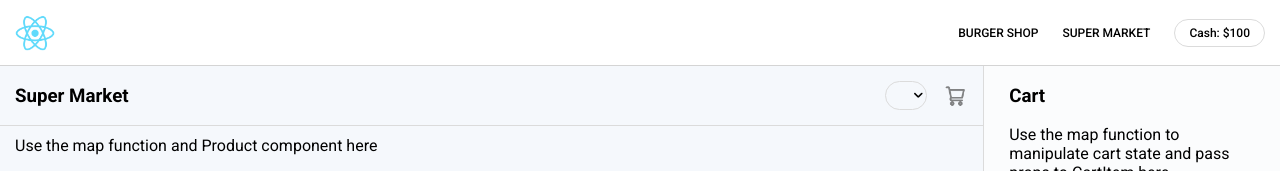
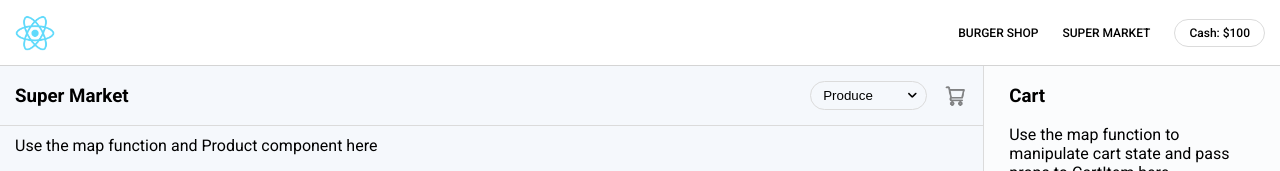
Before and after one commit to J3NNog1/reactville-lab, a React (Create React App) app: page /market in a window 1280 px wide. Shown: the top 171 px of the page. Built offline with nearby package versions, Linux system fonts and the light colour scheme; a web font is replaced by a local one.

Commit message:
implement drop down menufor the food categories

```diff
--- a/src/Components/SuperMarket/CategoryMenu.jsx
+++ b/src/Components/SuperMarket/CategoryMenu.jsx
@@ -1,10 +1,15 @@
 
-const CategoryMenu = () => {
+const CategoryMenu = (props) => {
+  const categories = [...new Set(props.products.map(
+    (product) => product.category
+  ))]
   return (
     <select>
-        <option>
-
+      {categories.map((category, idx) => (
+        <option key={idx}>
+          {category}
         </option>
+      ))}
     </select>
   )
 }
--- a/src/Components/SuperMarket/MarketNav.jsx
+++ b/src/Components/SuperMarket/MarketNav.jsx
@@ -4,7 +4,7 @@ const MarketNav = (props) => {
   return (
     <nav>
       <h1>Super Market</h1>
-      <CategoryMenu />
+      <CategoryMenu products={props.products} setProductCategory={props.setProductCategory}/>
       <button id="cart-button"></button>
     </nav>
   )
--- a/src/Components/SuperMarket/SuperMarket.jsx
+++ b/src/Components/SuperMarket/SuperMarket.jsx
@@ -7,7 +7,7 @@ import DisplayProducts from './DisplayProducts'
 import Cart from './Cart'
 import { products } from '../../data/market-data'
 
-const SuperMarket = () => {
+const SuperMarket = (props) => {
   const [cart, setCart] = useState([])
   const [productCategory, setProductCategory] = useState('Produce')
   console.log('Imported product data:::', products)
@@ -16,11 +16,14 @@ const SuperMarket = () => {
   return (
     <div className="super-market">
       <section>
-        <MarketNav />
+        <MarketNav
+          products={products}
+          setProductCategory={setProductCategory}/>
         <DisplayProducts />
       </section>
 
-      <Cart />
+      <Cart
+      />
 
     </div>
   )
```
